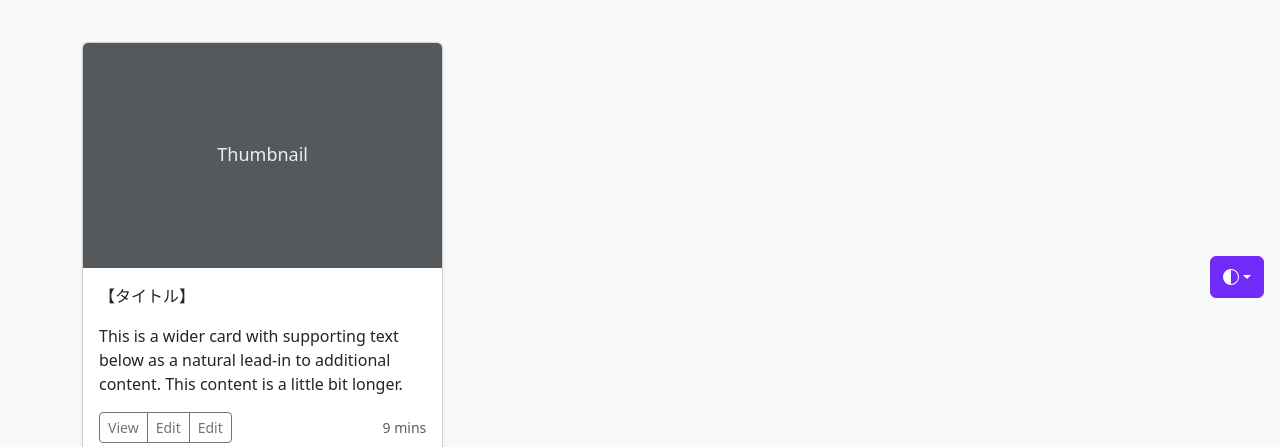
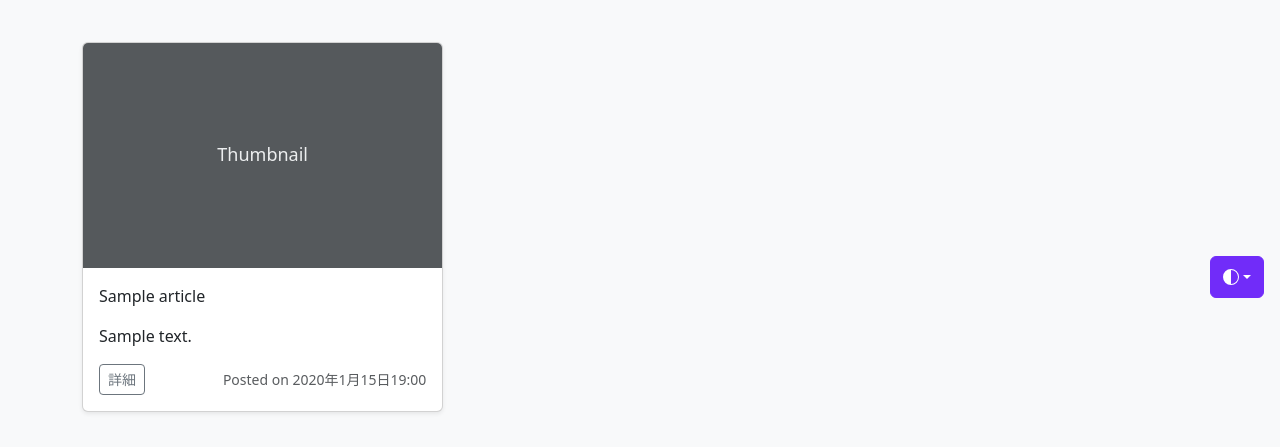
Before and after one commit to masa-gradstudent/myblog, a Django app: page /list/ in a window 1280 px wide. Shown: the part 486-933 px from the top of the page. Run offline with Django 4.2, Linux system fonts and the light colour scheme; tables that the repository leaves empty hold one stand-in row (values such as "Sample post"); some libraries are stand-ins or nearby versions; grey boxes are pictures that could not be loaded.

Commit message:
#16 block位置変更とarticle_list.htmlを編集

```diff
--- a/home/templates/home/article_detail.html
+++ b/home/templates/home/article_detail.html
@@ -7,11 +7,12 @@
     <div class="col-md-12">
       <h1>{{ article.title }}</h1>
       <div class="row">
-          {{ article.content | safe }}
-          <p>Created: {{ article.created_at }}</p>
+          {{ article.description | safe }}
+          <small class="text-body-secondary"> Posted on {{ article.created_at }}</small>
         </div>
       </div>
     </div>
+    <!-- コメント -->
     <h2>Comments</h2>
     <ul class="list-unstyled">
       {% for comment in comments %}
--- a/home/templates/home/article_list.html
+++ b/home/templates/home/article_list.html
@@ -3,15 +3,27 @@
 
 {% block content %}
     {% for article in articles %}
-        <div class="card mb-4">
+    <div class="album py-5 bg-body-tertiary">
+        <div class="container">
+
+          <div class="row row-cols-1 row-cols-sm-2 row-cols-md-3 g-3">
+            <div class="col">
+              <div class="card shadow-sm">
+                <svg class="bd-placeholder-img card-img-top" width="100%" height="225" xmlns="http://www.w3.org/2000/svg" role="img" aria-label="Placeholder: Thumbnail" preserveAspectRatio="xMidYMid slice" focusable="false"><title>Placeholder</title><rect width="100%" height="100%" fill="#55595c"/><text x="50%" y="50%" fill="#eceeef" dy=".3em">Thumbnail</text></svg>
                 <div class="card-body">
-            <h2 class="card-title">{{ article.title }}</h2>
-            <!-- HTMLタグを削除し、80文字だけ表示する -->
+                  <p class="card-text">{{ article.title }}</p>
                   <p class="card-text">{{ article.description|truncatechars:80 | safe }}</p>
-            <a href="{% url 'article_detail' pk=article.id %}" class="btn btn-primary">Read More &rarr;</a>
+                  <div class="d-flex justify-content-between align-items-center">
+                    <div class="btn-group">
+                      <button type="button" class="btn btn-sm btn-outline-secondary" onclick="location.href='{% url "article_detail" pk=article.id %}'">詳細</button>
                     </div>
-        <div class="card-footer text-muted">
-            Posted on {{ article.created_at }}
+                    <small class="text-body-secondary"> Posted on {{ article.created_at }}</small>
+                  </div>
+                </div>
+              </div>
+            </div>
+
+          </div>
         </div>
       </div>
       {% endfor %}
--- a/home/templates/home/home.html
+++ b/home/templates/home/home.html
@@ -215,6 +215,7 @@
     </div>
   </section>
 
+  {% block content %}
   <div class="album py-5 bg-body-tertiary">
     <div class="container">
 
@@ -240,7 +241,7 @@
       </div>
     </div>
   </div>
-{% block content %}
+
 {% endblock content %}
 
 </main>
```
Lines whose indentation alone changed are shown as unchanged.
